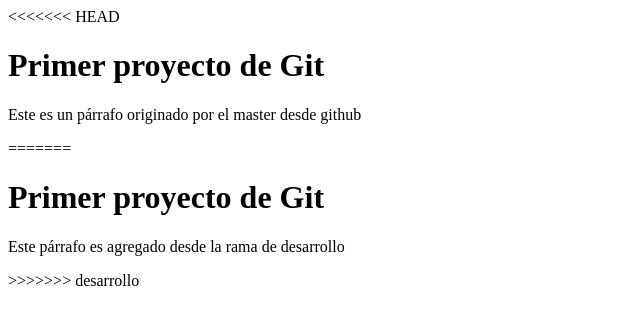
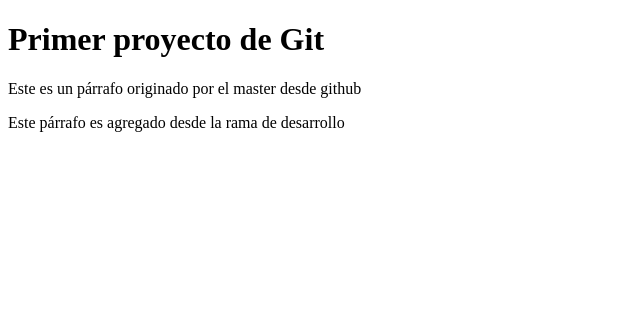
Before and after one commit to jsconestilo/pruebagit2018, a plain HTML site: page index.html in a window 1280 px wide. Shown: the whole page, without its empty margins (0-640 px from the left). Drawn offline with Linux system fonts and the light colour scheme.

Commit message:
Solución conflicto index.html

```diff
--- a/index.html
+++ b/index.html
@@ -5,12 +5,8 @@
 <title>Primer ejercicio</title>
 </head>
 <body>
-<<<<<<< HEAD
   <h1>Primer proyecto de Git</h1>
   <p>Este es un párrafo originado por el master desde github</p>
-=======
-<h1>Primer proyecto de Git</h1>
-<p>Este párrafo es agregado desde la rama de desarrollo</p>
->>>>>>> desarrollo
+  <p>Este párrafo es agregado desde la rama de desarrollo</p>
 </body>
 </html>
```
